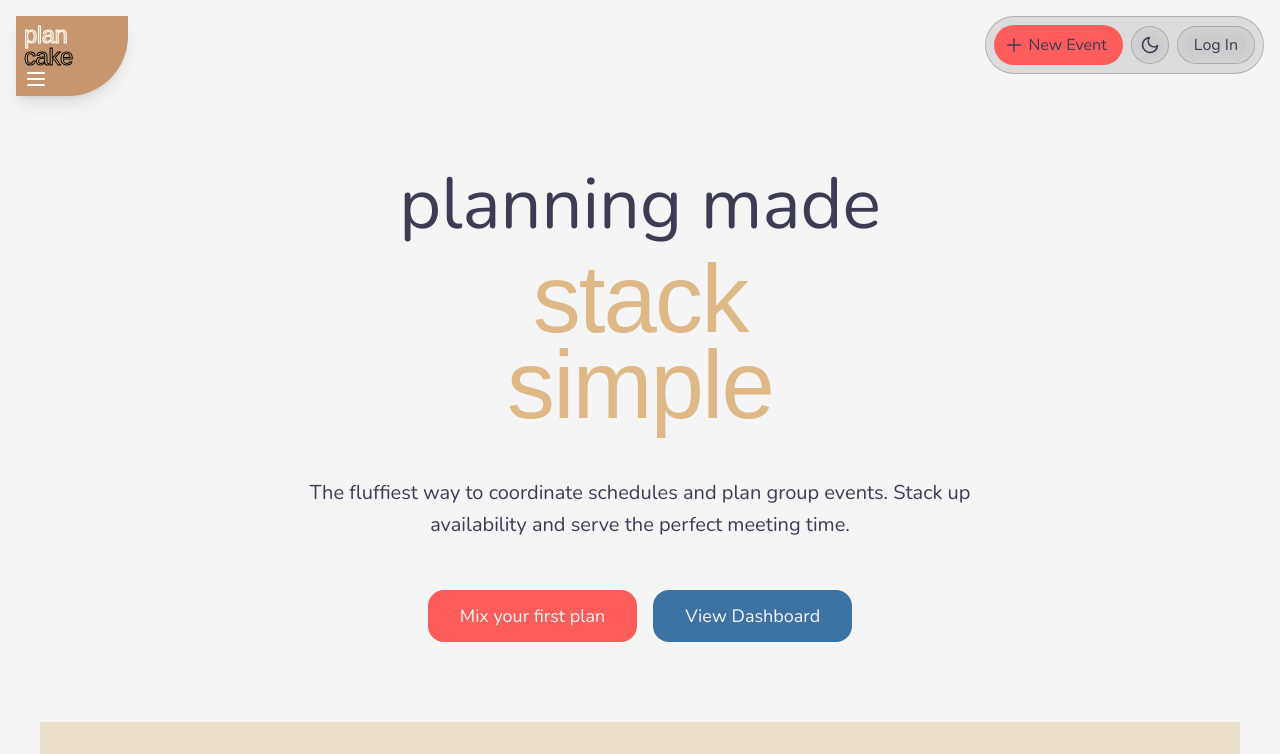
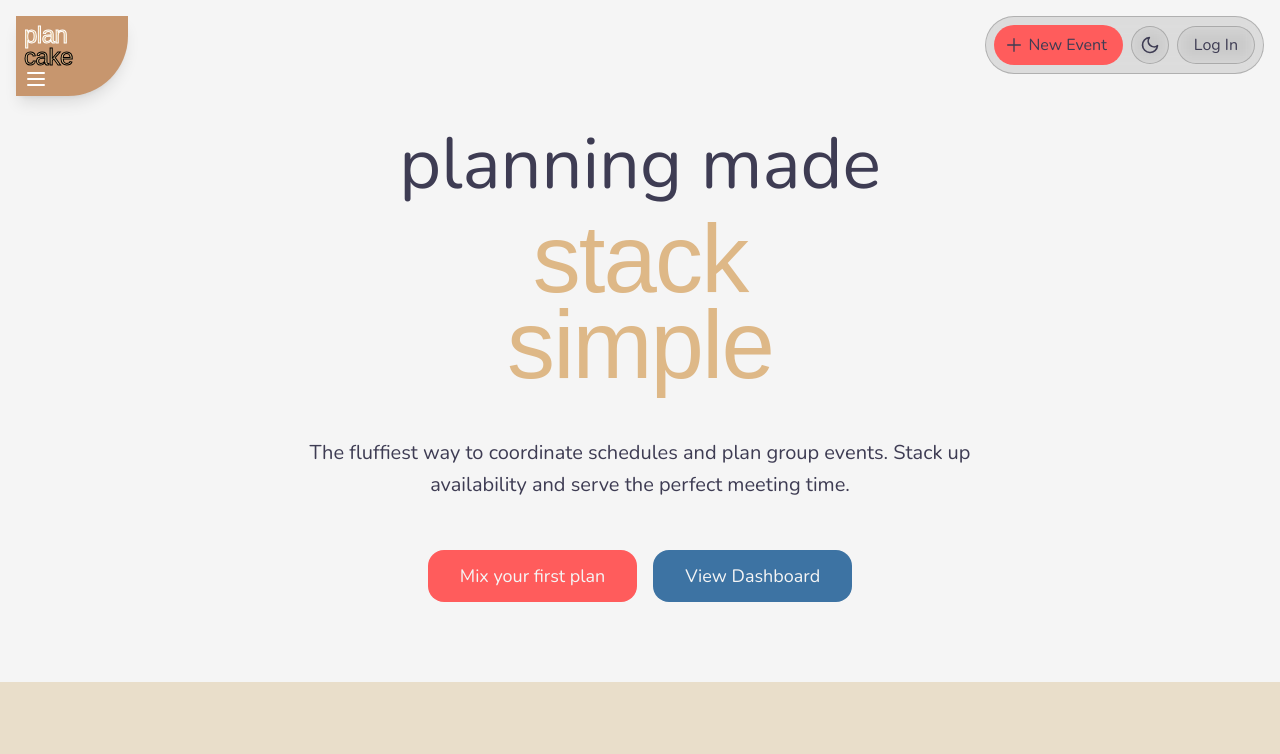
Before and after one commit to plan-cake/frontend, a Next.js app: page / in a window 1280 px wide. Shown: the top 754 px of the page. Built offline with nearby package versions, Linux system fonts and the light colour scheme; no server answers; a web font is replaced by a local one.

Commit message:
remove layout padding

```diff
--- a/app/layout.tsx
+++ b/app/layout.tsx
@@ -35,7 +35,7 @@ export default function RootLayout({
       className={`${modak.variable} ${nunito.variable}`}
     >
       <body className="font-sans antialiased">
-        <div className="flex min-h-dvh flex-col p-10">
+        <div className="flex min-h-dvh flex-col">
           <Providers>
             <Header />
             {children}
--- a/app/new-event/page.tsx
+++ b/app/new-event/page.tsx
@@ -29,7 +29,7 @@ export default function Page() {
   const { title, customCode, eventRange } = state;
 
   return (
-    <div className="mt-20 flex h-full w-full grow flex-col space-y-4 md:space-y-8">
+    <div className="mt-20 flex h-full w-full grow flex-col space-y-4 p-10 md:space-y-8">
       <div className="flex w-full items-center justify-between">
         <input
           type="text"
--- a/app/schedule/layout.tsx
+++ b/app/schedule/layout.tsx
@@ -5,7 +5,7 @@ export default function ScheduleLayout({
 }) {
   return (
     <main>
-      <div className="sticky top-0 z-10 h-25 w-full bg-white dark:bg-violet" />
+      <div className="sticky top-0 z-10 h-25 w-full bg-white p-10 dark:bg-violet" />
       {children}
     </main>
   );
```
